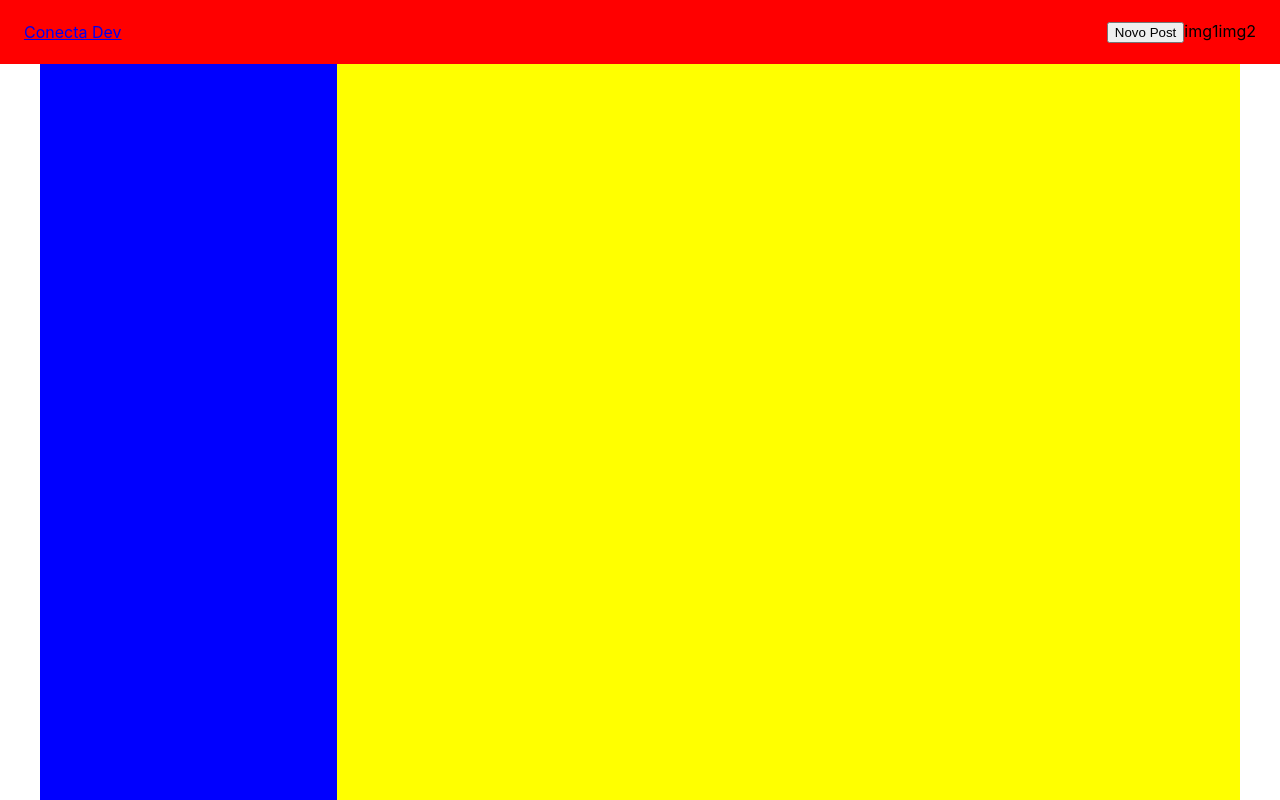
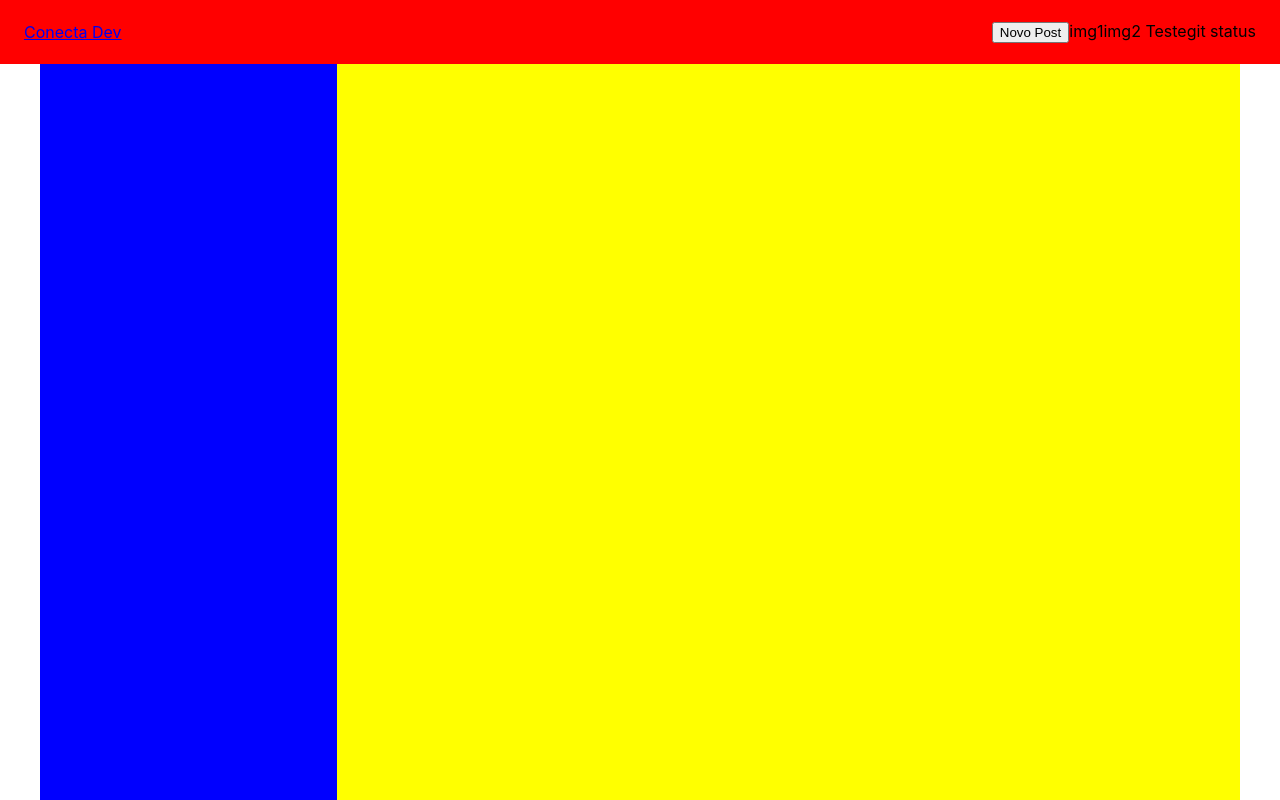
Before and after one commit to belmironeto/conectadev, a React (Create React App) app: page / in a window 1280 px wide. Built offline with nearby package versions, Linux system fonts and the light colour scheme.

Commit message:
Test commit Kraken

```diff
--- a/src/pages/Home/components/Header.js
+++ b/src/pages/Home/components/Header.js
@@ -9,7 +9,7 @@ function Header() {
         <div className="">
           <button> Novo Post</button>
           <span>img1</span>
-          <span>img2</span>
+          <span>img2 Testegit status</span>
         </div>
       </div>
     </header>
```
